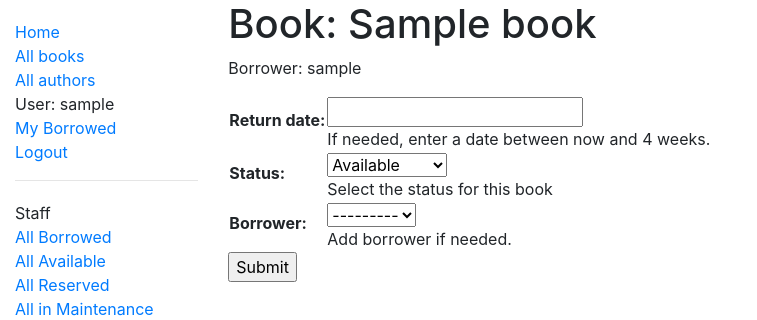
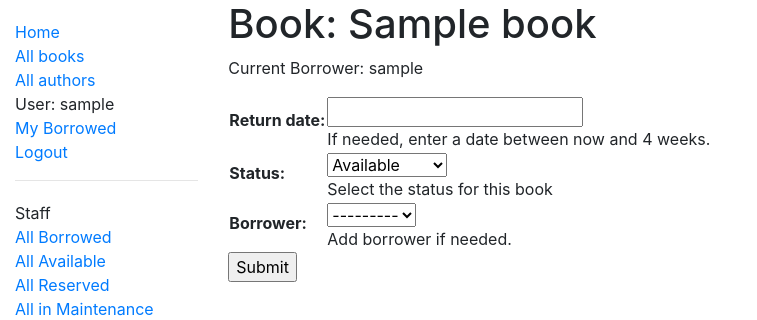
Before and after one commit to benjaminhonorio/LocalLibrary, a Django app: page /catalog/books/00000000-0000-0000-0000-000000000001/change-status/ in a window 1280 px wide. Shown: the top 320 px of the page, without its empty margins (0-757 px from the left). Run offline with Django 3.2, Linux system fonts and the light colour scheme; a user stored in the database is signed in; tables that the repository leaves empty hold one stand-in row (values such as "Sample post").

Commit message:
minor changes to show current user

```diff
--- a/catalog/templates/catalog/book_change_status.html
+++ b/catalog/templates/catalog/book_change_status.html
@@ -2,7 +2,7 @@
 
 {% block content %}
 <h1>Book: {{ book_instance.book.title }}</h1>
-<p>Borrower: {% if book_instance.borrower %}{{ book_instance.borrower }}{% else %}N/A{% endif %}</p>
+<p>Current Borrower: {% if book_instance.borrower %}{{ book_instance.borrower }}{% else %}N/A{% endif %}</p>
 <form action="" method="post">
     {% csrf_token %}
     <table>
```
